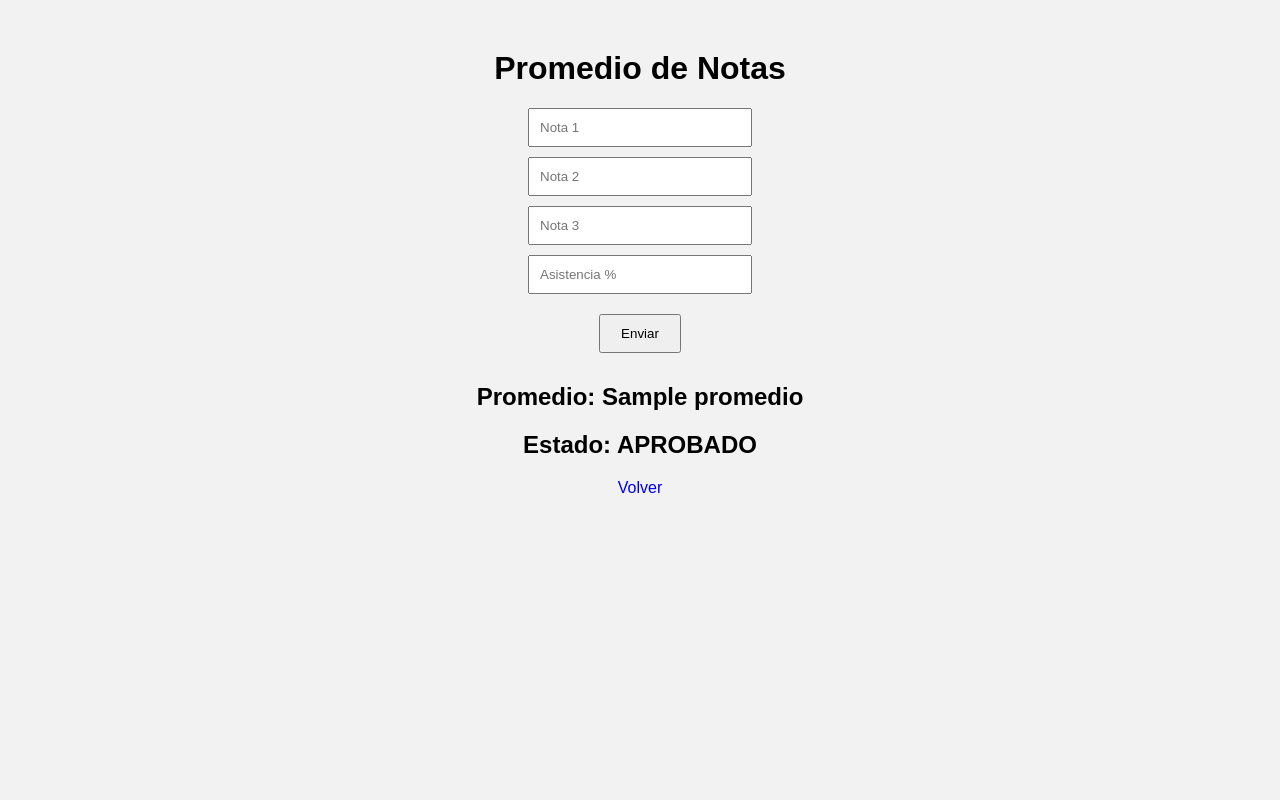
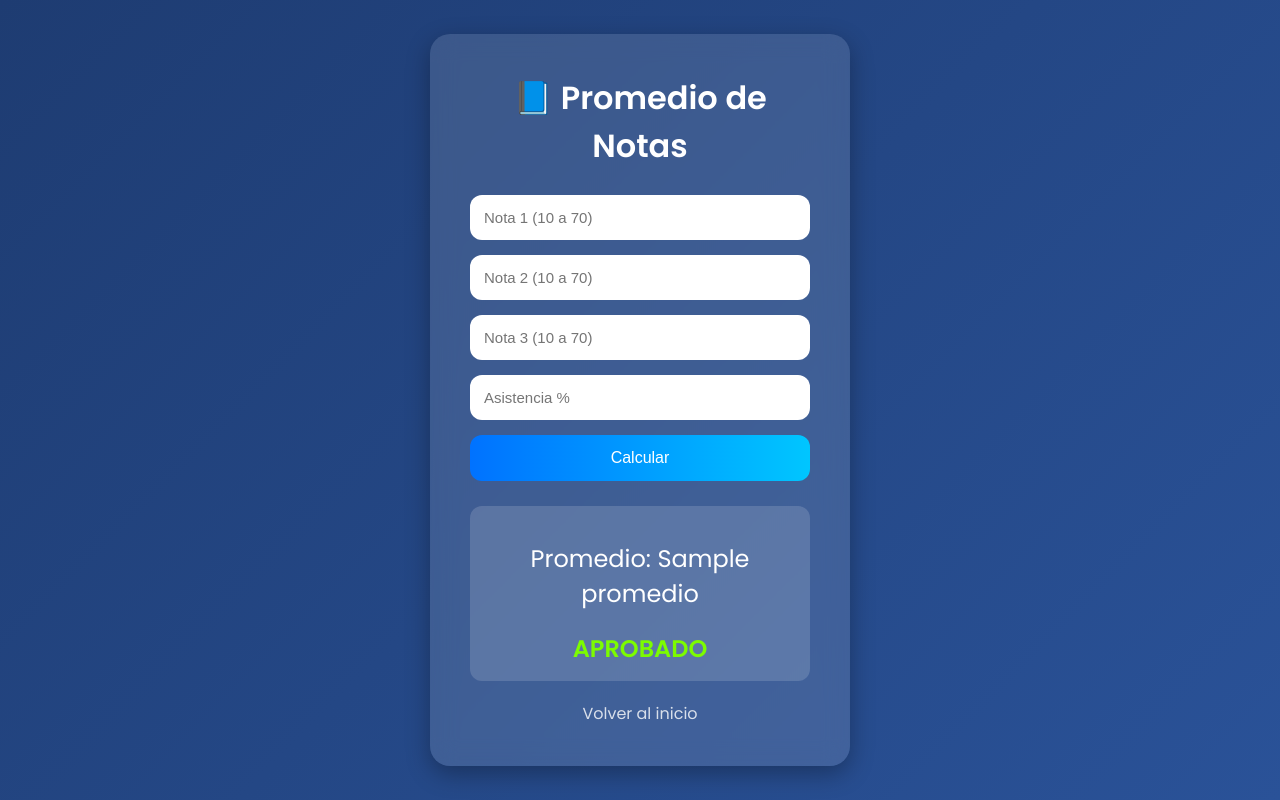
Before and after one commit to brnjaminblad/proyecto_flask, a Flask app: template templates/ejercicio1.html in a window 1280 px wide. Run offline with Flask 3, Linux system fonts and the light colour scheme; the template is opened without the code that fills it: most values are stand-ins (such as "Sample title", 1, 10 or a date in 2020).

Commit message:
Added new features and Upgraded CSS

```diff
--- a/main.py
+++ b/main.py
@@ -1,4 +1,5 @@
 from flask import Flask, render_template, request
+import re
 
 app = Flask(__name__)
 
@@ -16,27 +17,49 @@ def inicio():
 def ejercicio1():
 
     resultado = None
+    error = None
 
     if request.method == 'POST':
 
-        nota1 = int(request.form['nota1'])
-        nota2 = int(request.form['nota2'])
-        nota3 = int(request.form['nota3'])
-        asistencia = int(request.form['asistencia'])
+        try:
 
-        promedio = (nota1 + nota2 + nota3) / 3
+            nota1 = int(request.form['nota1'])
+            nota2 = int(request.form['nota2'])
+            nota3 = int(request.form['nota3'])
+            asistencia = int(request.form['asistencia'])
 
-        if promedio >= 40 and asistencia >= 75:
-            estado = "APROBADO"
-        else:
-            estado = "REPROBADO"
+            # Validaciones
+            notas = [nota1, nota2, nota3]
 
-        resultado = {
-            'promedio': round(promedio, 1),
-            'estado': estado
-        }
+            for nota in notas:
+                if nota < 10 or nota > 70:
+                    error = "Las notas deben estar entre 10 y 70"
 
-    return render_template('ejercicio1.html', resultado=resultado)
+            if asistencia < 0 or asistencia > 100:
+                error = "La asistencia debe estar entre 0 y 100"
+
+            if error is None:
+
+                promedio = (nota1 + nota2 + nota3) / 3
+
+                if promedio >= 40 and asistencia >= 75:
+                    estado = "APROBADO"
+                else:
+                    estado = "REPROBADO"
+
+                resultado = {
+                    'promedio': round(promedio, 1),
+                    'estado': estado
+                }
+
+        except ValueError:
+            error = "Solo se permiten números enteros"
+
+    return render_template(
+        'ejercicio1.html',
+        resultado=resultado,
+        error=error
+    )
 
 
 
@@ -46,25 +69,40 @@ def ejercicio1():
 def ejercicio2():
 
     resultado = None
+    error = None
 
     if request.method == 'POST':
 
-        nombre1 = request.form['nombre1']
-        nombre2 = request.form['nombre2']
-        nombre3 = request.form['nombre3']
+        nombre1 = request.form['nombre1'].strip()
+        nombre2 = request.form['nombre2'].strip()
+        nombre3 = request.form['nombre3'].strip()
 
         nombres = [nombre1, nombre2, nombre3]
 
-        nombre_largo = max(nombres, key=len)
+        # Solo letras y espacios
+        patron = r'^[a-zA-ZáéíóúÁÉÍÓÚñÑ ]+$'
 
-        cantidad = len(nombre_largo)
+        for nombre in nombres:
 
-        resultado = {
-            'nombre': nombre_largo,
-            'cantidad': cantidad
-        }
+            if not re.match(patron, nombre):
+                error = "Los nombres solo pueden contener letras"
 
-    return render_template('ejercicio2.html', resultado=resultado)
+        if error is None:
+
+            nombre_largo = max(nombres, key=len)
+
+            cantidad = len(nombre_largo)
+
+            resultado = {
+                'nombre': nombre_largo,
+                'cantidad': cantidad
+            }
+
+    return render_template(
+        'ejercicio2.html',
+        resultado=resultado,
+        error=error
+    )
 
 
 if __name__ == '__main__':
--- a/requirements.txt
+++ b/requirements.txt
@@ -0,0 +1 @@
+Flask
--- a/static/style.css
+++ b/static/style.css
@@ -1,26 +1,128 @@
-body {
-    font-family: Arial;
-    background-color: #f2f2f2;
-    text-align: center;
+@import url('https://fonts.googleapis.com/css2?family=Poppins:wght@300;400;500;600&display=swap');
+
+*{
+    margin: 0;
+    padding: 0;
+    box-sizing: border-box;
 }
 
-.contenedor {
-    margin-top: 50px;
+body{
+    font-family: 'Poppins', sans-serif;
+    background: linear-gradient(135deg, #1e3c72, #2a5298);
+    min-height: 100vh;
+    display: flex;
+    justify-content: center;
+    align-items: center;
+    color: white;
 }
 
-input {
-    display: block;
-    margin: 10px auto;
-    padding: 10px;
-    width: 200px;
+.contenedor{
+    background: rgba(255,255,255,0.12);
+    backdrop-filter: blur(12px);
+    padding: 40px;
+    width: 420px;
+    border-radius: 20px;
+    text-align: center;
+    box-shadow: 0 8px 25px rgba(0,0,0,0.3);
+    animation: aparecer 0.5s ease;
 }
 
-button {
-    padding: 10px 20px;
-    margin: 10px;
-    cursor: pointer;
+@keyframes aparecer{
+    from{
+        opacity: 0;
+        transform: translateY(20px);
+    }
+    to{
+        opacity: 1;
+        transform: translateY(0);
+    }
 }
 
-a {
+h1{
+    margin-bottom: 25px;
+    font-size: 32px;
+    font-weight: 600;
+}
+
+h2{
+    margin-top: 20px;
+    font-weight: 400;
+}
+
+form{
+    display: flex;
+    flex-direction: column;
+    gap: 15px;
+}
+
+input{
+    padding: 14px;
+    border: none;
+    border-radius: 12px;
+    outline: none;
+    font-size: 15px;
+    transition: 0.3s;
+}
+
+input:focus{
+    transform: scale(1.02);
+    box-shadow: 0 0 10px rgba(255,255,255,0.5);
+}
+
+button{
+    padding: 14px;
+    border: none;
+    border-radius: 12px;
+    background: #00c6ff;
+    background: linear-gradient(to right, #0072ff, #00c6ff);
+    color: white;
+    font-size: 16px;
+    font-weight: 500;
+    cursor: pointer;
+    transition: 0.3s;
+}
+
+button:hover{
+    transform: translateY(-3px);
+    box-shadow: 0 5px 15px rgba(0,0,0,0.3);
+}
+
+a{
     text-decoration: none;
 }
+
+.volver{
+    display: inline-block;
+    margin-top: 20px;
+    color: white;
+    opacity: 0.8;
+    transition: 0.3s;
+}
+
+.volver:hover{
+    opacity: 1;
+}
+
+.resultado{
+    margin-top: 25px;
+    padding: 15px;
+    border-radius: 12px;
+    background: rgba(255,255,255,0.15);
+}
+
+.aprobado{
+    color: #7CFC00;
+    font-weight: bold;
+}
+
+.reprobado{
+    color: #ff6b6b;
+    font-weight: bold;
+}
+.error{
+    margin-top: 20px;
+    background: rgba(255, 0, 0, 0.2);
+    padding: 12px;
+    border-radius: 10px;
+    color: #ffb3b3;
+}
--- a/templates/ejercicio1.html
+++ b/templates/ejercicio1.html
@@ -10,34 +10,43 @@
   </head>
   <body>
     <div class="contenedor">
-      <h1>Promedio de Notas</h1>
+      <h1>📘 Promedio de Notas</h1>
 
       <form method="POST">
         <input
           type="number"
           name="nota1"
-          placeholder="Nota 1"
+          placeholder="Nota 1 (10 a 70)"
           min="10"
           max="70"
+          step="1"
           required
+          oninvalid="this.setCustomValidity('Ingrese una nota entre 10 y 70')"
+          oninput="this.setCustomValidity('')"
         />
 
         <input
           type="number"
           name="nota2"
-          placeholder="Nota 2"
+          placeholder="Nota 2 (10 a 70)"
           min="10"
           max="70"
+          step="1"
           required
+          oninvalid="this.setCustomValidity('Ingrese una nota entre 10 y 70')"
+          oninput="this.setCustomValidity('')"
         />
 
         <input
           type="number"
           name="nota3"
-          placeholder="Nota 3"
+          placeholder="Nota 3 (10 a 70)"
           min="10"
           max="70"
+          step="1"
           required
+          oninvalid="this.setCustomValidity('Ingrese una nota entre 10 y 70')"
+          oninput="this.setCustomValidity('')"
         />
 
         <input
@@ -46,18 +55,33 @@
           placeholder="Asistencia %"
           min="0"
           max="100"
+          step="1"
           required
+          oninvalid="this.setCustomValidity('Ingrese una asistencia entre 0 y 100')"
+          oninput="this.setCustomValidity('')"
         />
 
-        <button type="submit">Enviar</button>
+        <button type="submit">Calcular</button>
       </form>
 
-      {% if resultado %}
-      <h2>Promedio: {{ resultado.promedio }}</h2>
-      <h2>Estado: {{ resultado.estado }}</h2>
+      {% if error %}
+      <div class="error">
+        {{ error }}
+      </div>
+
+      {% endif %} {% if resultado %}
+      <div class="resultado">
+        <h2>Promedio: {{ resultado.promedio }}</h2>
+
+        <h2
+          class="{% if resultado.estado == 'APROBADO' %}aprobado{% else %}reprobado{% endif %}"
+        >
+          {{ resultado.estado }}
+        </h2>
+      </div>
       {% endif %}
 
-      <a href="/">Volver</a>
+      <a class="volver" href="/">Volver al inicio</a>
     </div>
   </body>
 </html>
```
Also changed, not shown: templates/ejercicio2.html (+43 -10 lines), templates/index.html (+8 -2 lines).
